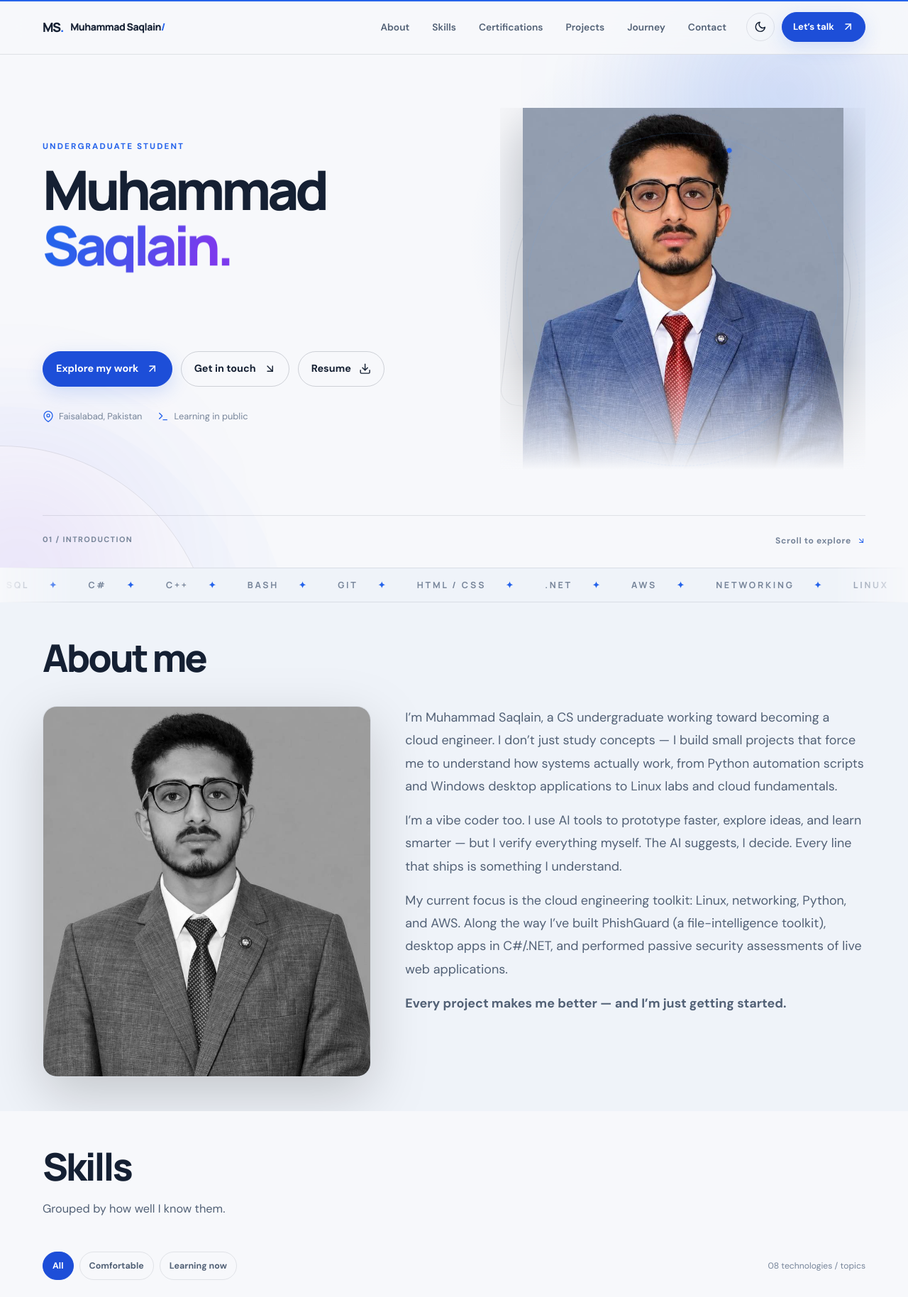
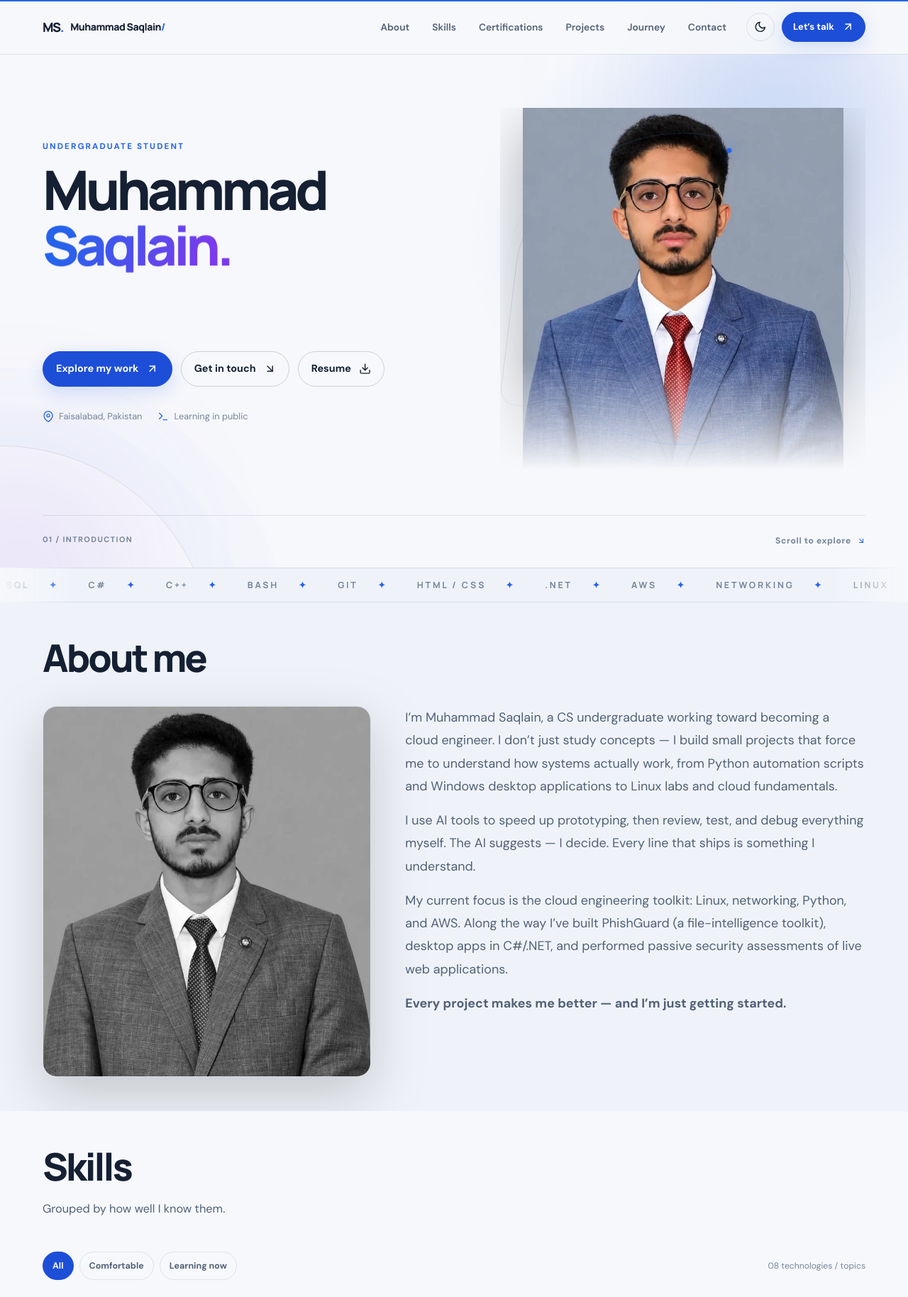
Before and after one commit to muhammadsaqlain-tech/saqlain-portfolio, a React (Vite) app: page / in a window 1280 px wide. Shown: the top 1828 px of the page at 71% size. Built offline with nearby package versions, Linux system fonts and the light colour scheme.

Commit message:
WebP portrait with fallback, reword AI paragraph

```diff
--- a/src/components/About.tsx
+++ b/src/components/About.tsx
@@ -2,6 +2,7 @@ import { motion } from "motion/react";
 import { useRef } from "react";
 import SectionHeading from "./SectionHeading";
 import portrait from "../assets/saqlain-original.jpg";
+import portraitWebp from "../assets/saqlain-original.webp";
 
 export default function About() {
   const picRef = useRef<HTMLDivElement>(null);
@@ -19,8 +20,14 @@ export default function About() {
         <SectionHeading title={<>About me</>} />
         <div className="about-split">
           <div className="about-pic about-spotlight" ref={picRef} onMouseMove={handleSpot}>
-            <img className="spot-bw" src={portrait} alt="Portrait of Muhammad Saqlain" loading="lazy" />
-            <img className="spot-color" src={portrait} alt="" aria-hidden="true" />
+            <picture>
+              <source srcSet={portraitWebp} type="image/webp" />
+              <img className="spot-bw" src={portrait} alt="Portrait of Muhammad Saqlain" loading="lazy" />
+            </picture>
+            <picture aria-hidden="true">
+              <source srcSet={portraitWebp} type="image/webp" />
+              <img className="spot-color" src={portrait} alt="" />
+            </picture>
           </div>
           <motion.div
             className="about-text"
@@ -30,7 +37,7 @@ export default function About() {
             transition={{ duration: 0.7, ease: [0.22, 1, 0.36, 1], delay: 0.1 }}
           >
             <p>I’m Muhammad Saqlain, a CS undergraduate working toward becoming a cloud engineer. I don’t just study concepts — I build small projects that force me to understand how systems actually work, from Python automation scripts and Windows desktop applications to Linux labs and cloud fundamentals.</p>
-            <p>I’m a vibe coder too. I use AI tools to prototype faster, explore ideas, and learn smarter — but I verify everything myself. The AI suggests, I decide. Every line that ships is something I understand.</p>
+            <p>I use AI tools to speed up prototyping, then review, test, and debug everything myself. The AI suggests — I decide. Every line that ships is something I understand.</p>
             <p>My current focus is the cloud engineering toolkit: Linux, networking, Python, and AWS. Along the way I’ve built PhishGuard (a file-intelligence toolkit), desktop apps in C#/.NET, and performed passive security assessments of live web applications.</p>
             <p><strong>Every project makes me better — and I’m just getting started.</strong></p>
           </motion.div>
--- a/src/components/Hero.tsx
+++ b/src/components/Hero.tsx
@@ -2,6 +2,7 @@ import { useRef, useState, useEffect } from "react";
 import { motion, useReducedMotion } from "motion/react";
 import { FiArrowDownRight, FiArrowUpRight, FiDownload, FiMapPin, FiTerminal } from "react-icons/fi";
 import portrait from "../assets/saqlain-original.jpg";
+import portraitWebp from "../assets/saqlain-original.webp";
 import { profile } from "../data/portfolio";
 
 const ROLES = ["Python developer", "Cloud engineer", "Linux", "Networking"];
@@ -78,7 +79,10 @@ export default function Hero() {
           <div className="portrait-grid" aria-hidden="true" />
           {/* Portrait: plain frame with a single entrance animation (no looping float — keeps it calm) */}
           <div className="portrait-frame">
-            <img src={portrait} alt="Portrait of Muhammad Saqlain" fetchPriority="high" />
+            <picture>
+              <source srcSet={portraitWebp} type="image/webp" />
+              <img src={portrait} alt="Portrait of Muhammad Saqlain" fetchPriority="high" />
+            </picture>
           </div>
           <div className="orbit orbit-one" />
           <div className="orbit orbit-two" />
--- a/src/styles.css
+++ b/src/styles.css
@@ -120,6 +120,7 @@ img { display: block; max-width: 100%; }
 .portrait-grid { position: absolute; width: 92%; height: 75%; border: 1px solid var(--line); border-radius: 48% 48% 22px 22px; transform: rotate(7deg); }
 .portrait-frame { position: absolute; inset: 0; display: flex; align-items: end; justify-content: center; overflow: hidden; }
 .portrait-frame::after { content: ""; position: absolute; inset: 25% 0 0; background: linear-gradient(to bottom, transparent 60%, var(--bg) 100%); pointer-events: none; }
+.portrait-frame picture { display: contents; }
 .portrait-frame img { animation: portrait-in 1.1s cubic-bezier(.22,1,.36,1) both; transition: transform .5s cubic-bezier(.22,1,.36,1), filter .5s ease; filter: drop-shadow(0 25px 38px rgba(0, 0, 0, .25)); }
 .portrait-frame:hover img { transform: scale(1.04); filter: drop-shadow(0 25px 48px rgba(37, 99, 235, .35)); }
 .portrait-frame img { position: relative; width: 100%; height: 100%; max-height: 560px; object-fit: contain; object-position: center bottom; filter: drop-shadow(0 25px 38px rgba(0, 0, 0, .25)); }
@@ -269,6 +270,7 @@ img { display: block; max-width: 100%; }
 .about-split { display: grid; grid-template-columns: minmax(0, 5fr) minmax(0, 7fr); gap: 48px; align-items: start; margin-top: -8px; }
 .about-pic { position: relative; border-radius: 20px; overflow: hidden; }
 .about-pic { position: relative; border-radius: 20px; overflow: hidden; border: 1px solid var(--line); filter: drop-shadow(0 25px 38px rgba(0, 0, 0, .18)); background: var(--bg-2); cursor: crosshair; }
+.about-spotlight picture { display: block; }
 .about-spotlight .spot-bw { display: block; width: 100%; height: auto; filter: grayscale(1); }
 .about-spotlight .spot-color {
   position: absolute; inset: 0; width: 100%; height: 100%; object-fit: contain;
```
Also changed, not shown: src/assets/saqlain-original.webp (added).
